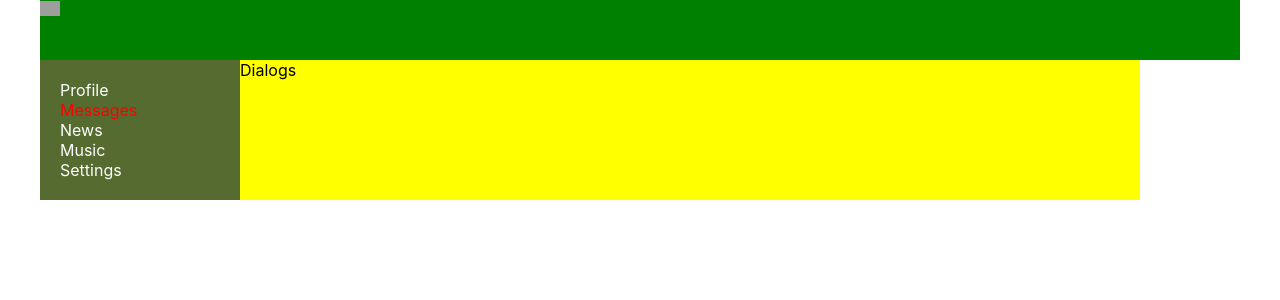
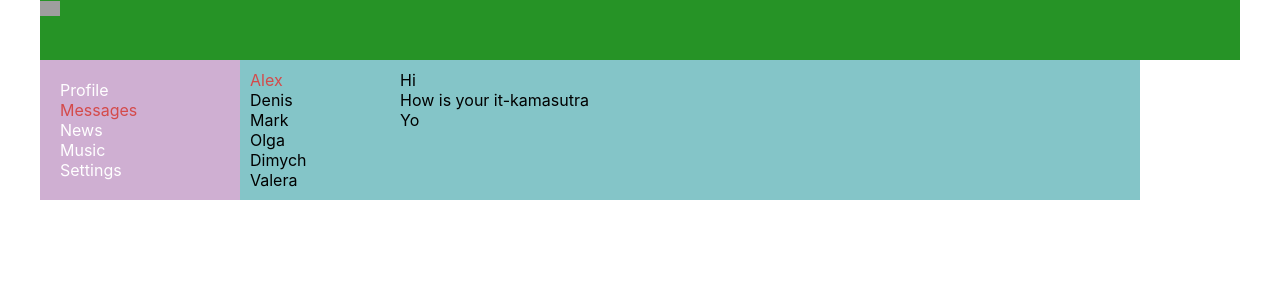
Before and after one commit to alpetrushkin/samurai-way-main, a React (Create React App) app: page /dialogs in a window 1280 px wide. Shown: the top 300 px of the page. Built offline with nearby package versions, Linux system fonts and the light colour scheme; grey boxes are pictures that could not be loaded.

Commit message:
Route exact

```diff
--- a/src/App.css
+++ b/src/App.css
@@ -17,6 +17,6 @@ a {
 
 .app-wrapper-content {
     grid-area: c;
-    background-color: yellow;
+    background-color: rgba(28, 148, 153, 0.54);
     width: 900px;
 }
--- a/src/App.tsx
+++ b/src/App.tsx
@@ -17,7 +17,7 @@ function App() {
             <Header/>
             <Navbar/>
             <div className='app-wrapper-content'>
-               <Route path='/dialogs' component={Dialogs}/>
+               <Route exact path='/dialogs' component={Dialogs}/>
                <Route path='/profile' component={Profile}/>
                <Route path='/news' component={News}/>
                <Route path='/music' component={Music}/>
--- a/src/components/Dialogs/Dialogs.module.css
+++ b/src/components/Dialogs/Dialogs.module.css
@@ -0,0 +1,22 @@
+.dialogs {
+    display: grid;
+    grid-template-columns: 2fr 10fr;
+}
+
+.dialogItems {
+    padding: 10px;
+}
+
+.dialogItems .active {
+    color: #d44a4a;
+
+}
+
+.messages {
+    padding: 10px;
+
+}
+
+.message {
+
+}
--- a/src/components/Dialogs/Dialogs.tsx
+++ b/src/components/Dialogs/Dialogs.tsx
@@ -1,10 +1,36 @@
 import React from "react";
 import s from './Dialogs.module.css'
+import {NavLink} from "react-router-dom";
 
 export const Dialogs = () => {
    return (
-      <div>
-         Dialogs
+      <div className={s.dialogs}>
+         <div className={s.dialogItems}>
+            <div className={s.dialog + ' ' + s.active}>
+               <NavLink to='/dialogs/1'>Alex</NavLink>
+            </div>
+            <div className={s.dialog}>
+               <NavLink to='/dialogs/2'>Denis</NavLink>
+            </div>
+            <div className={s.dialog}>
+               <NavLink to='/dialogs/3'>Mark</NavLink>
+            </div>
+            <div className={s.dialog}>
+               <NavLink to='/dialogs/4'>Olga</NavLink>
+            </div>
+            <div className={s.dialog}>
+               <NavLink to='/dialogs/5'>Dimych</NavLink>
+            </div>
+            <div className={s.dialog}>
+               <NavLink to='/dialogs/6'>Valera</NavLink>
+            </div>
+         </div>
+         <div className={s.messages}>
+            <div className={s.message}>Hi</div>
+            <div className={s.message}>How is your it-kamasutra</div>
+            <div className={s.message}>Yo</div>
+         </div>
       </div>
+
    )
 }
--- a/src/components/Header/Header.module.css
+++ b/src/components/Header/Header.module.css
@@ -1,6 +1,6 @@
 .header {
    grid-area: h;
-   background-color: green;
+   background-color: rgba(0, 128, 0, 0.85);
 }
 
 .header img{
--- a/src/components/Navbar/Navbar.module.css
+++ b/src/components/Navbar/Navbar.module.css
@@ -1,13 +1,13 @@
 .nav {
     grid-area: n;
-    background-color: darkolivegreen;
+    background-color: #cfafd2;
     padding: 20px;
 }
 
-.item a {
+.item {
     color: #ffffff;
 }
 
-.item a.activeLink {
-    color: red;
+.item .activeLink {
+    color: #d44a4a;
 }
--- a/src/components/Profile/MyPosts/Post/Post.module.css
+++ b/src/components/Profile/MyPosts/Post/Post.module.css
@@ -1,8 +1,8 @@
-.item {
+.dialog {
     color: green;
 }
 
-.item img {
+.dialog img {
     width: 50px;
     border-radius: 100%;
 }
--- a/src/components/Profile/MyPosts/Post/Post.tsx
+++ b/src/components/Profile/MyPosts/Post/Post.tsx
@@ -8,7 +8,7 @@ type PostType = {
 
 export const Post = (props: PostType) => {
    return (
-      <div className={s.item}>
+      <div className={s.dialog}>
          <img src="https://gamebomb.ru/files/galleries/001/3/32/351570.jpg" alt=""/>
          {props.message}
          <div>
```
